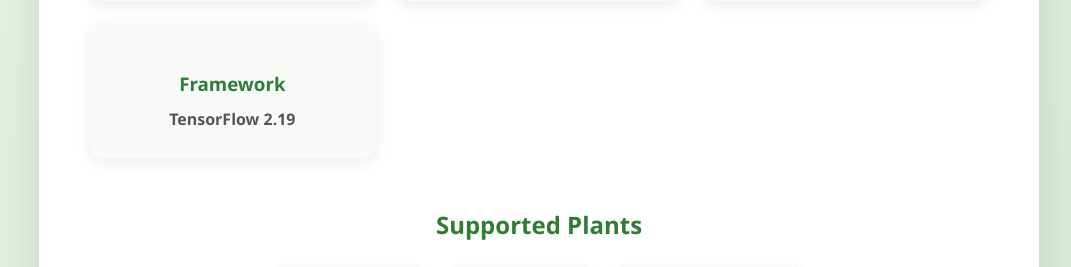
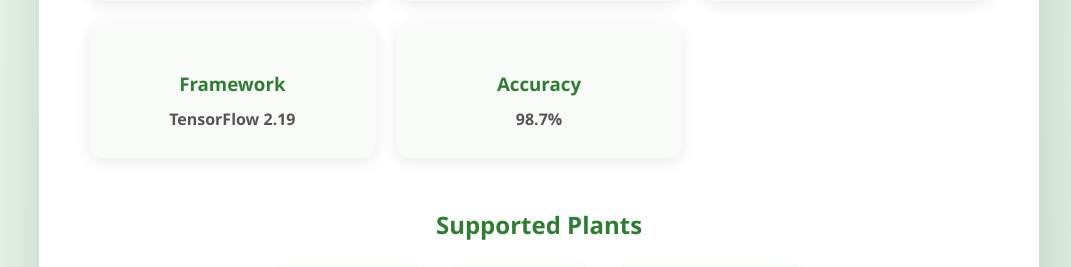
Before and after one commit to K100-SKETCH/AgroVision-AI, a Flask app: page / in a window 1280 px wide. Shown: the part 1295-1562 px from the top of the page, without its empty margins (101-1172 px from the left). Run offline with Flask 3, Linux system fonts and the light colour scheme.

Commit message:
Update index.html

```diff
--- a/templates/index.html
+++ b/templates/index.html
@@ -169,6 +169,11 @@
             <p>TensorFlow 2.19</p>
         </div>
 
+        <div class="model-card">
+            <h3>Accuracy</h3>
+            <p>98.7%</p>
+        </div>
+
     </div>
 
 </div>
```
